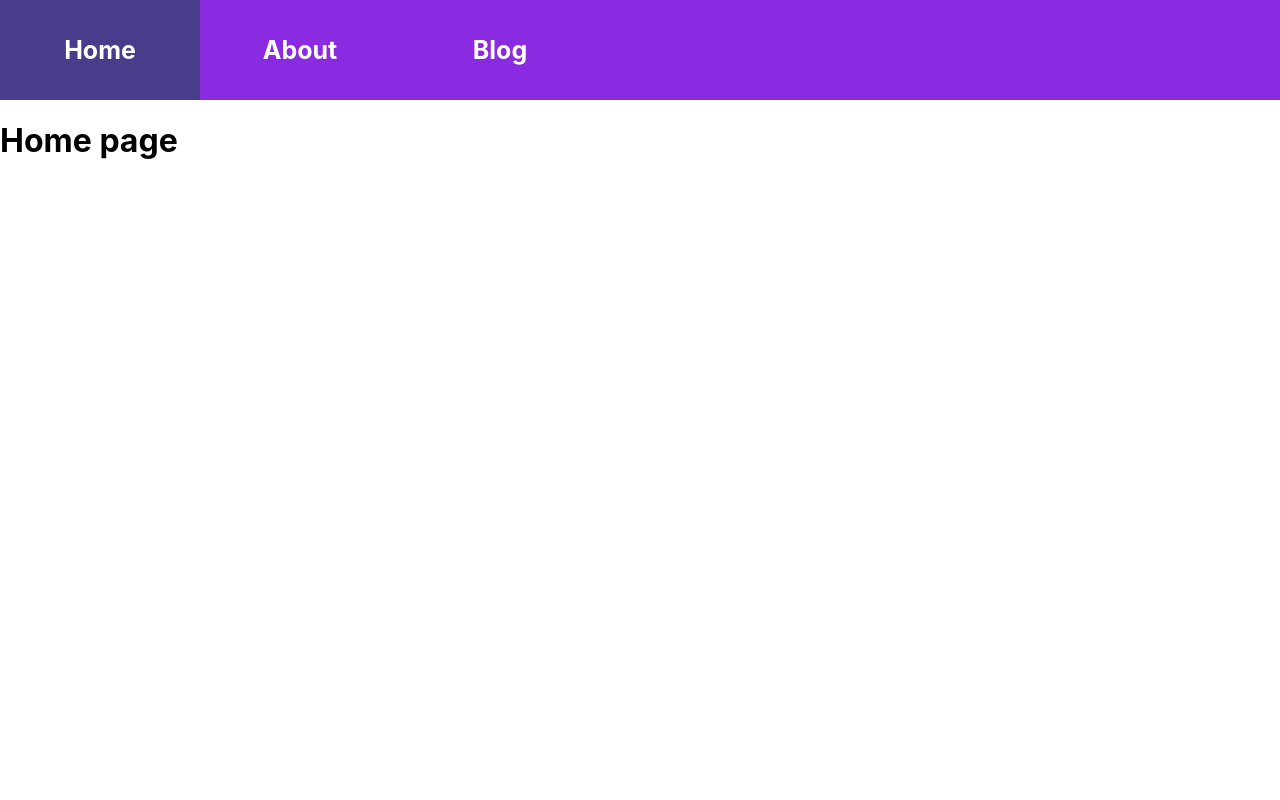
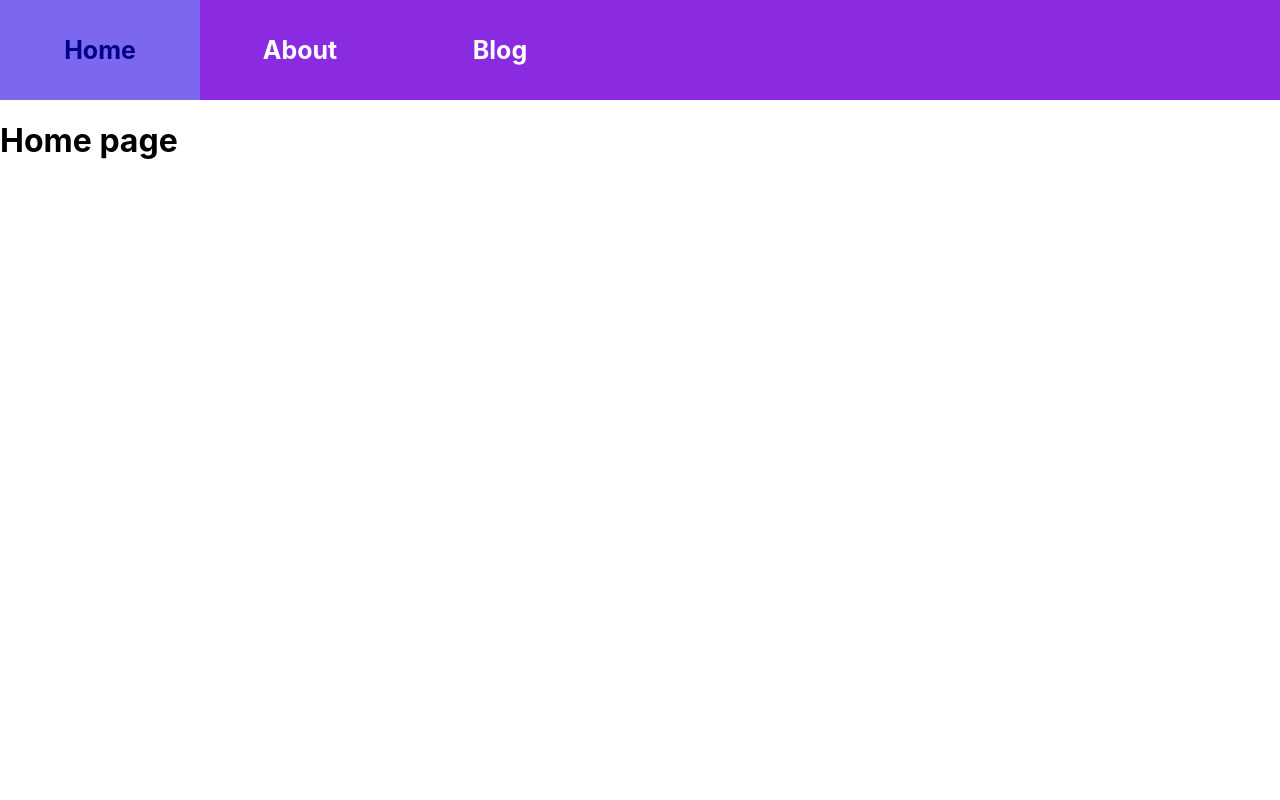
Before and after one commit to YuraSab/react-router-dom_v6, a React (Create React App) app: page / in a window 1280 px wide. Shown: the top 800 px of the page. Built offline with nearby package versions, Linux system fonts and the light colour scheme.

Commit message:
NavLinkStyles-v1

```diff
--- a/src/App.css
+++ b/src/App.css
@@ -5,6 +5,7 @@
     align-items: center;
     justify-content: flex-start;
 }
+
 
 
 
--- a/src/components/Latout.css
+++ b/src/components/Latout.css
@@ -1,3 +1,12 @@
+.active{
+    color: darkblue;
+    cursor: default;
+}
+
+
+
+
+
 .gridDiv{
     display: flex;
     flex-direction: column;
@@ -21,7 +30,13 @@ header{
     color: white;
     font-weight: bold;
     font-size: 25px;
-    /*padding-left: 50px;*/
+    text-decoration: none;
+}
+
+.active_link {
+    color: darkblue;
+    font-weight: bold;
+    font-size: 25px;
     text-decoration: none;
 }
 
@@ -35,10 +50,9 @@ header{
 }
 
 .linkDiv:hover{
-    background: darkslateblue;
+    background: mediumslateblue;
+    color: darkblue;
 }
-
-
 
 main{
     flex: 1;
--- a/src/components/Layout.js
+++ b/src/components/Layout.js
@@ -1,5 +1,5 @@
 import React from 'react';
-import {Link, Outlet} from "react-router-dom";
+import {NavLink, Outlet} from "react-router-dom";
 import "./Latout.css";
 
 const Layout = () => {
@@ -7,22 +7,23 @@ const Layout = () => {
   return (
     <div className={'gridDiv'}>
         <header>
-            <Link className={'link'} to={'/'}>
+            {/* NavLink - same like Link but added css-class "active" if this is current link */}
+            <NavLink className={({isActive}) => isActive ? 'active_link' : 'link'} to={'/'}>
                 <div className={'linkDiv'}>
                     Home
                 </div>
-            </Link>
+            </NavLink>
 
-            <Link className={'link'} to={'/about'}>
+            <NavLink className={({isActive}) => isActive ? 'active_link' : 'link'} to={'/about'}>
                 <div className={'linkDiv'}>
                     About
                 </div>
-            </Link>
-            <Link className={'link'} to={'/blog'}>
+            </NavLink>
+            <NavLink className={({isActive}) => isActive ? 'active_link' : 'link'} to={'/blog'}>
                 <div className={'linkDiv'}>
                     Blog
                 </div>
-            </Link>
+            </NavLink>
         </header>
 
         <main>
```
